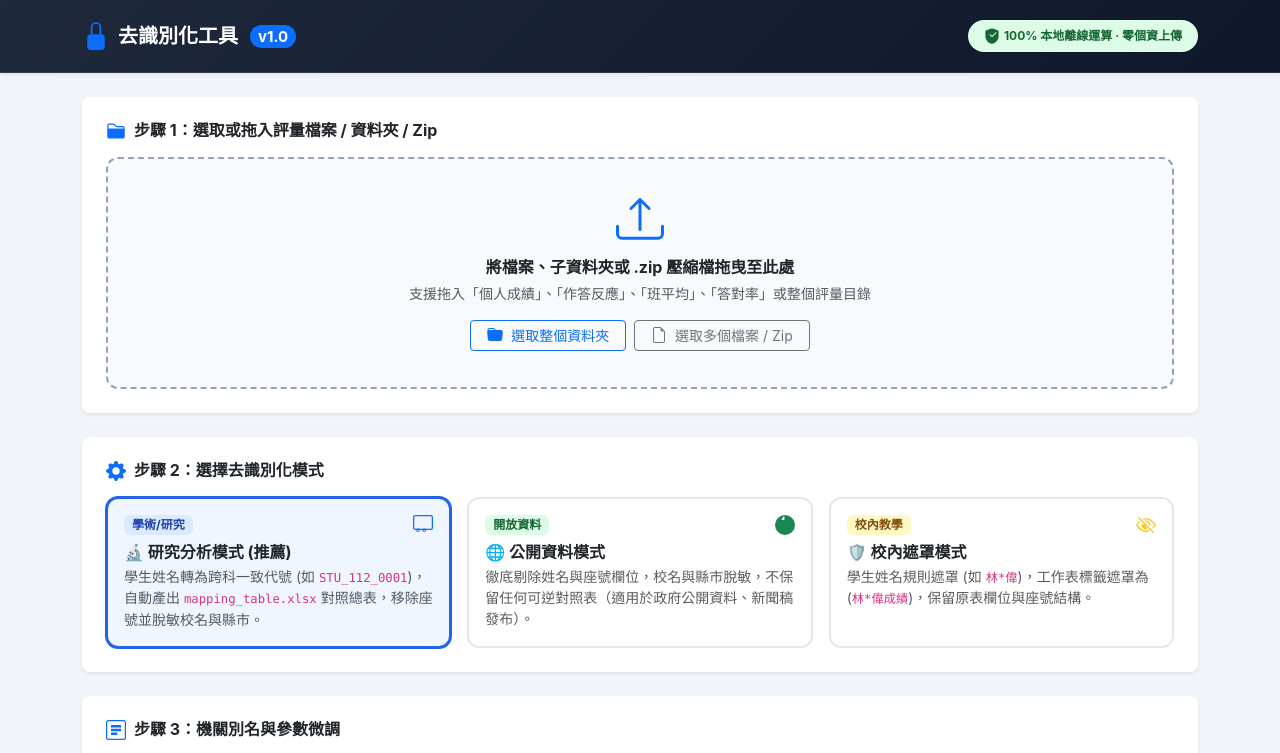
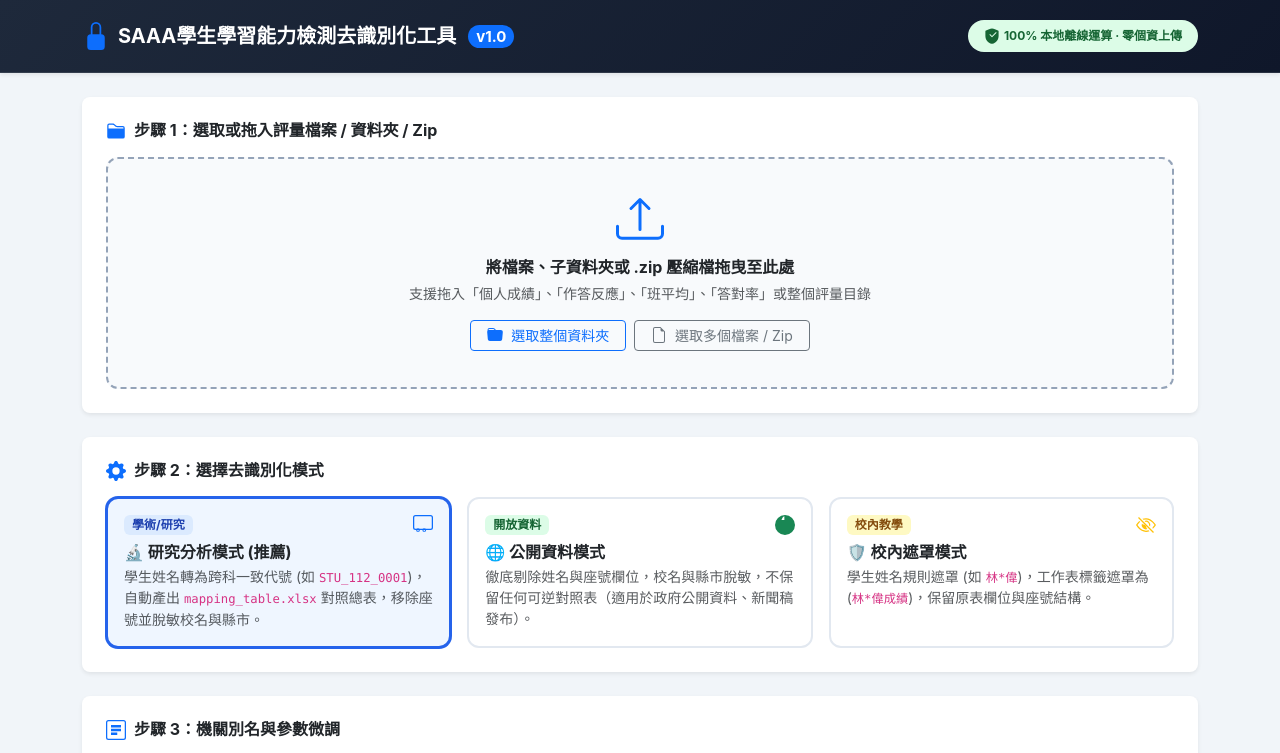
Before and after one commit to SAAA-ntcu/SAAA-Deidentification-Tool, a plain HTML site: page SAAA去識別化工具/index.html in a window 1280 px wide. Shown: the top 753 px of the page. Drawn offline with Linux system fonts and the light colour scheme.

Commit message:
chore: bump version to v1.0

```diff
--- a/SAAA去識別化工具/index.html
+++ b/SAAA去識別化工具/index.html
@@ -4,7 +4,7 @@
 <head>
   <meta charset="UTF-8">
   <meta name="viewport" content="width=device-width, initial-scale=1.0">
-  <title>SAAA去識別化工具</title>
+  <title>SAAA學生學習能力檢測去識別化工具 v1.0</title>
 
   <!-- 1. Bootstrap 5 本地樣式 (免聯網、無外部依賴) -->
   <link rel="stylesheet" href="css/bootstrap.min.css">
@@ -26,7 +26,7 @@
           <path
             d="M8 1a2 2 0 0 1 2 2v4H6V3a2 2 0 0 1 2-2zm3 6V3a3 3 0 0 0-6 0v4a2 2 0 0 0-2 2v5a2 2 0 0 0 2 2h6a2 2 0 0 0 2-2V9a2 2 0 0 0-2-2z" />
         </svg>
-        <span class="fs-5 text-white">去識別化工具</span>
+        <span class="fs-5 text-white">SAAA學生學習能力檢測去識別化工具</span>
         <span class="badge bg-primary rounded-pill px-2 py-1 ms-1">v1.0</span>
       </a>
       <div class="d-flex align-items-center gap-2 mt-2 mt-sm-0">
--- a/SAAA去識別化工具/js/app.js
+++ b/SAAA去識別化工具/js/app.js
@@ -1,5 +1,5 @@
 /**
- * SAAA 學生學習能力檢測去識別化工具 v3.0
+ * SAAA 學生學習能力檢測去識別化工具 v1.0
  * 核心業務邏輯模組 (整合 SweetAlert2 彈跳提醒)
  */
 
```
